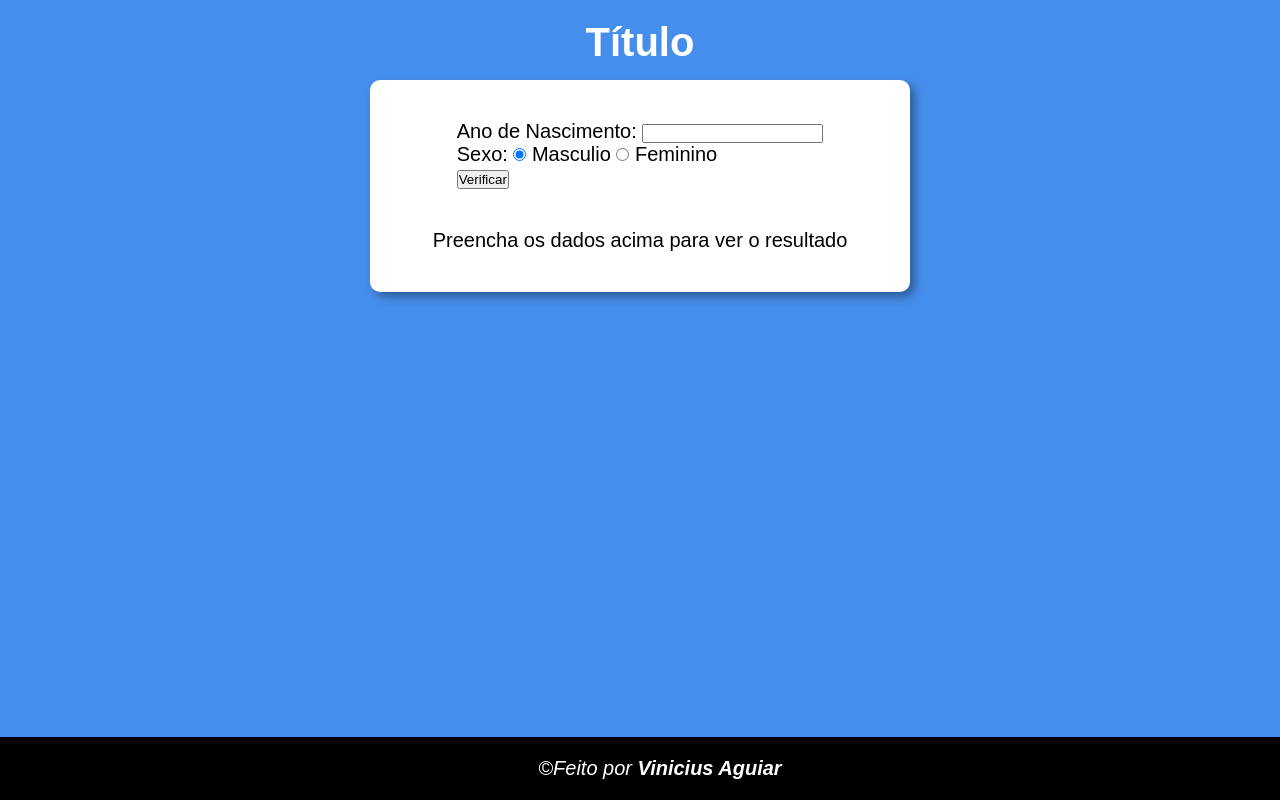
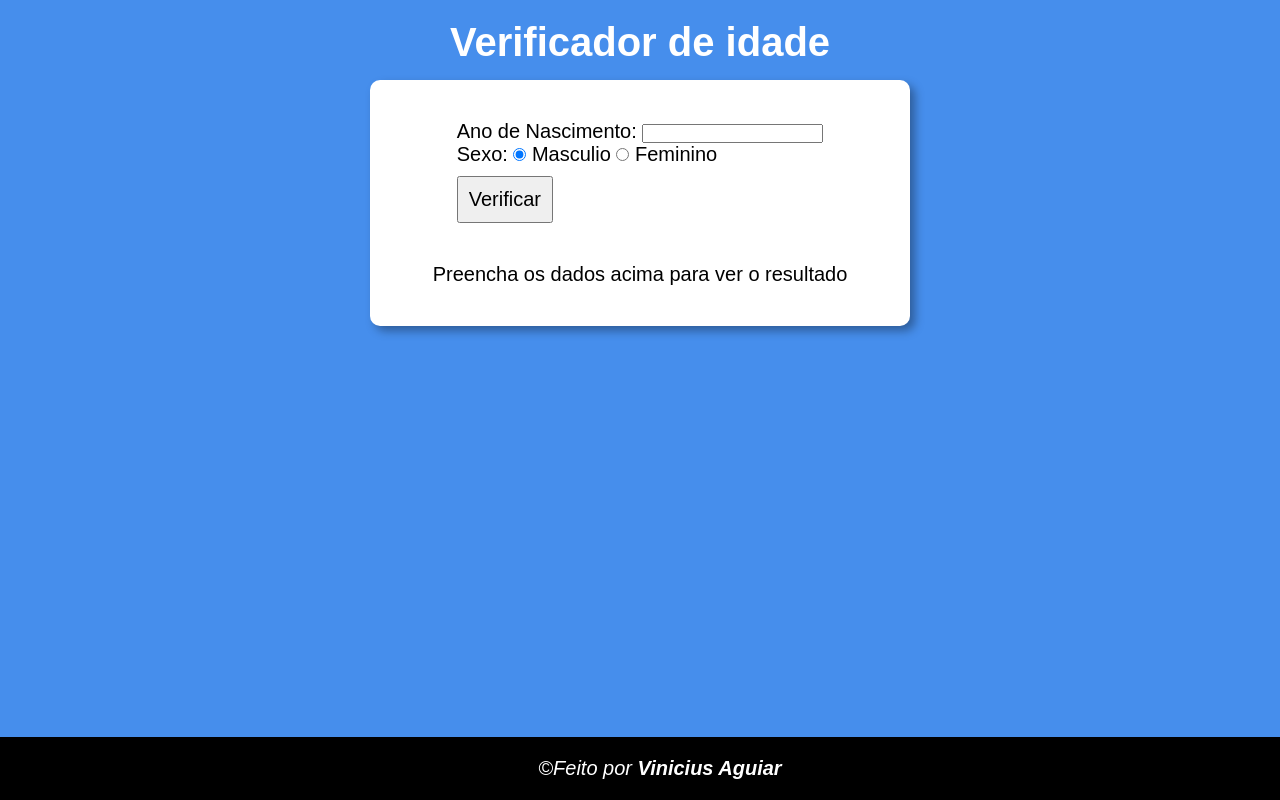
Before and after one commit to vinimax001/curso-Js, a plain HTML site: page aula12ex/ex015/index.html in a window 1280 px wide. Drawn offline with Linux system fonts and the light colour scheme.

Commit message:
correcting errors and improving style

```diff
--- a/aula12ex/ex015/assets/estilo.css
+++ b/aula12ex/ex015/assets/estilo.css
@@ -34,18 +34,26 @@ div{
     padding:20px;
 }
 
-#res {
+div#res {
     display: flex;
     flex-direction: column; /* Para alinhar a imagem e o texto verticalmente */
     align-items: center; /* Para centralizar horizontalmente */
     justify-content: center; /* Para centralizar verticalmente */
-  }
+}
 
-  #foto {
+input#botao{
+    padding: 10px;
+    margin-top: 10px;
+    font-family: Arial, Helvetica, sans-serif;
+    font-size: 1em;
+}
+
+#foto {
     /* Estilos adicionais para a imagem, se necessário */
+    padding-top: 20px;
     max-width: 100%; /* Para evitar que a imagem seja maior que o contêiner */
     height: auto; /* Para manter a proporção da imagem */
-  }
+}
 
 footer{
     background-color: black;
--- a/aula12ex/ex015/index.html
+++ b/aula12ex/ex015/index.html
@@ -3,15 +3,15 @@
 <head>
     <meta charset="UTF-8">
     <meta name="viewport" content="width=device-width, initial-scale=1.0">
-    <title>Modelo de Exercício</title>
+    <title>Calcular idade</title>
     <link rel="stylesheet" href="assets/estilo.css">
 </head>
 <body>
     <header>
-        <h1>Título</h1>
+        <h1>Verificador de idade</h1>
     </header>
     <section>
-        <div>
+        <div id="form">
             <p>
                 Ano de Nascimento:
                 <input type="number" name="txtano" id="txtano" min="1850">
@@ -24,7 +24,7 @@
                 <label for="fem">Feminino</label>
             </p>
             <p>
-                <input type="button" value="Verificar" onclick="verificar()">
+                <input type="button" value="Verificar" onclick="verificar()" id="botao">
             </p>
         </div>
         <div id="res">
```
